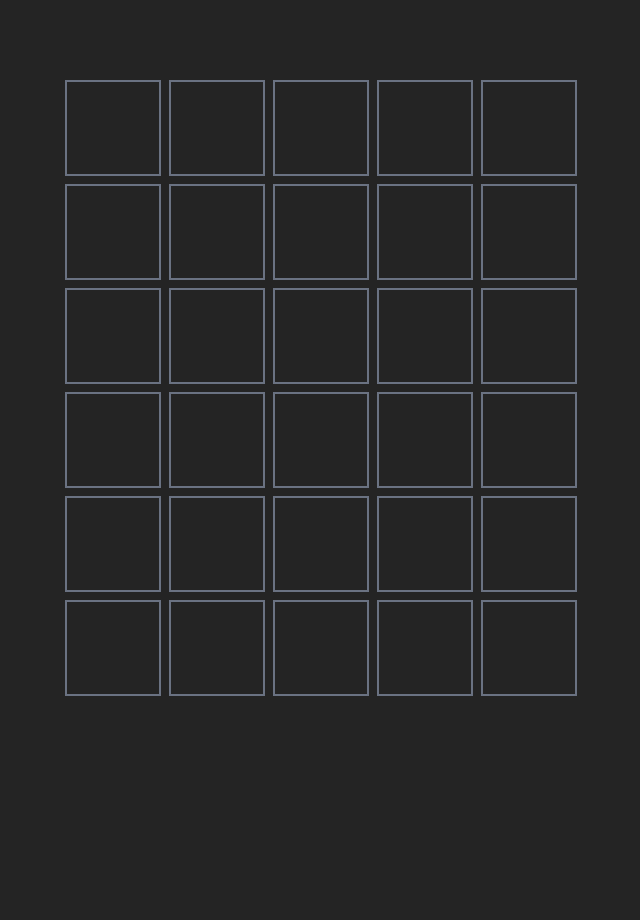
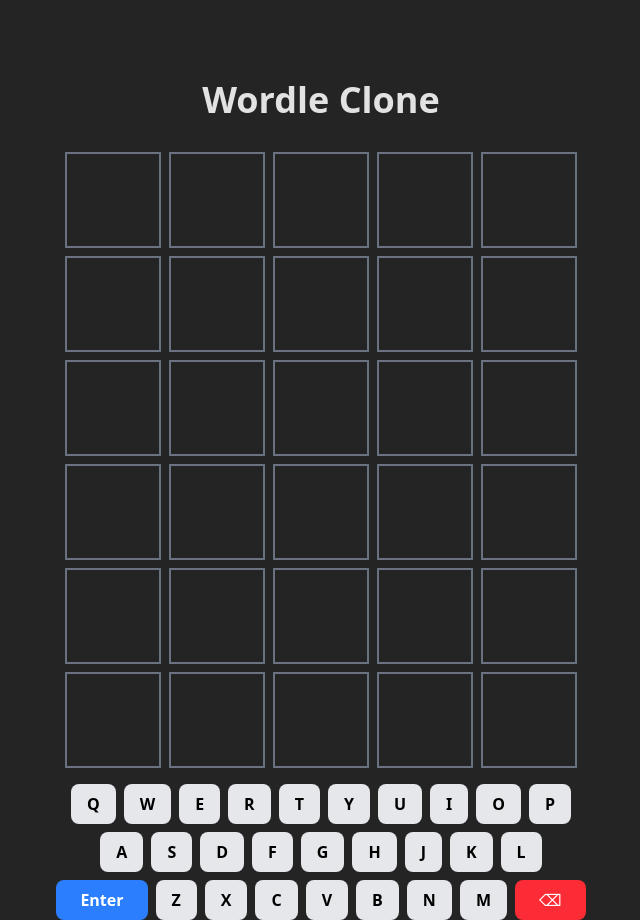
Before and after one commit to benzene789/elixir-wordle-test, a React (Vite) app in the folder wordle_frontend/: page / in a window 1280 px wide. Shown: the whole page, without its empty margins (319-959 px from the left). Before the commit the page ends 800 px from the top, so only its background shows below. Built offline with nearby package versions, Linux system fonts and the light colour scheme; no server answers.

Commit message:
Add basic game structure

```diff
--- a/wordle_frontend/src/App.tsx
+++ b/wordle_frontend/src/App.tsx
@@ -1,14 +1,38 @@
-import './App.css'
-import '../src/components/Grid.tsx'
-import Grid from '../src/components/Grid.tsx'
+import { JSX } from "react";
+import "./App.css";
+import Grid from "./components/Grid";
+import Keyboard from "./components/Keyboard";
+import useGame from "./hooks/useGame";
 
-function App() {
+/**
+ * The main App component for the Wordle clone.
+ *
+ * @returns {JSX.Element} The rendered application.
+ */
+const App = (): JSX.Element => {
+
+  const {
+    chosenWord,
+    guesses,
+    feedback,
+    isGameOver,
+    handleKeyPress,
+  } = useGame();
 
   return (
-    <div className="container flex justify-center items-center mx-auto mt-[10vh]">
-      <Grid guesses={[]} feedback={[]} />
+    <div className="container flex flex-col justify-center items-center mx-auto mt-[10vh]">
+      <h1 className="text-4xl font-bold mb-8">Wordle Clone</h1>
+      <Grid guesses={guesses} feedback={feedback} />
+      <Keyboard onKeyPress={handleKeyPress} />
+      {isGameOver && (
+        <div className="mt-4 text-xl font-bold">
+          {guesses[guesses.length - 1] === chosenWord.toUpperCase()
+            ? "You win! 🎉"
+            : `Game over! The word was: ${chosenWord}`}
+        </div>
+      )}
     </div>
-  )
-}
+  );
+};
 
-export default App
+export default App;
--- a/wordle_frontend/src/hooks/useGame.ts
+++ b/wordle_frontend/src/hooks/useGame.ts
@@ -14,7 +14,15 @@ import { fetchRandomWord, validateGuess } from "../services/api";
  *   handleKeyPress: (key: string) => void
  * }} The game state and handlers.
  */
-const useGame = () => {
+const useGame = (): {
+    chosenWord: string;
+    guesses: string[];
+    feedback: string[][];
+    currentGuess: string;
+    isGameOver: boolean;
+    handleGuess: () => void;
+    handleKeyPress: (key: string) => void;
+} => {
   const [chosenWord, setChosenWord] = useState<string>("");
   const [guesses, setGuesses] = useState<string[]>([]);
   const [feedback, setFeedback] = useState<string[][]>([]);
```
